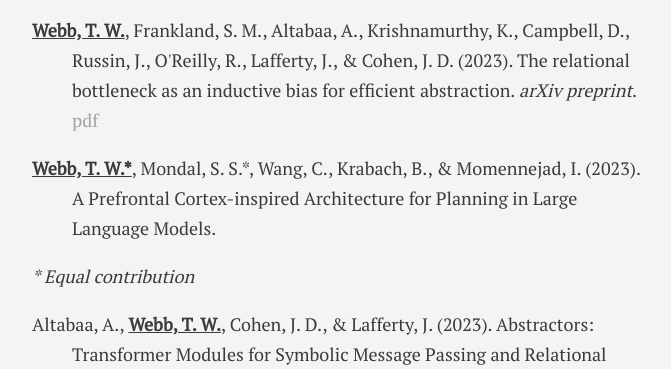
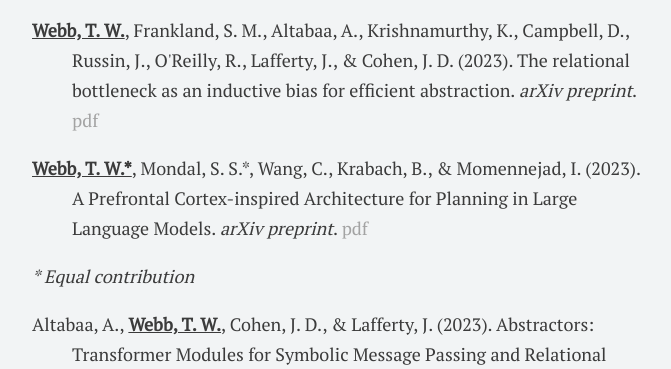
Before and after one commit to taylorwwebb/taylorwwebb.github.io, a plain HTML site: page publications/index.html in a window 1280 px wide. Shown: the part 406-775 px from the top of the page, without its empty margins (296-967 px from the left). Drawn offline with Linux system fonts and the light colour scheme.

Commit message:
updating publications

```diff
--- a/publications/index.html
+++ b/publications/index.html
@@ -28,7 +28,7 @@
     <main>
         <div class='section-title'>Preprints</div>
         <p class='publications'><u><b>Webb, T. W.</b></u>, Frankland, S. M., Altabaa, A., Krishnamurthy, K., Campbell, D., Russin, J., O'Reilly, R., Lafferty, J., & Cohen, J. D. (2023). The relational bottleneck as an inductive bias for efficient abstraction. <i>arXiv preprint</i>. <a href="../files/manuscripts/relational_bottleneck.pdf">pdf</a></p>
-        <p class='publications'><u><b>Webb, T. W.*</b></u>, Mondal, S. S.*, Wang, C., Krabach, B., & Momennejad, I. (2023). A Prefrontal Cortex-inspired Architecture for Planning in Large Language Models.</p>
+        <p class='publications'><u><b>Webb, T. W.*</b></u>, Mondal, S. S.*, Wang, C., Krabach, B., & Momennejad, I. (2023). A Prefrontal Cortex-inspired Architecture for Planning in Large Language Models. <i>arXiv preprint</i>. <a href="../files/manuscripts/LLM_PFC.pdf">pdf</a></p>
         <p class='publications'><i>* Equal contribution</i></p>
         <p class='publications'>Altabaa, A., <u><b>Webb, T. W.</b></u>, Cohen, J. D., & Lafferty, J. (2023). Abstractors: Transformer Modules for Symbolic Message Passing and Relational Reasoning. <i>arXiv preprint</i>. <a href="../files/manuscripts/abstractors.pdf">pdf</a></p>
         <p class='publications'>Frankland, S. M., <u><b>Webb, T. W.</b></u>, & Cohen, J. D. (2021). No Coincidence, George: Capacity-Limits as the Curse of Compositionality. <i>PsyArXiv preprint</i>. <a href="../files/manuscripts/CoC.pdf">pdf</a></p>
```
Also changed, not shown: 2 other files.
